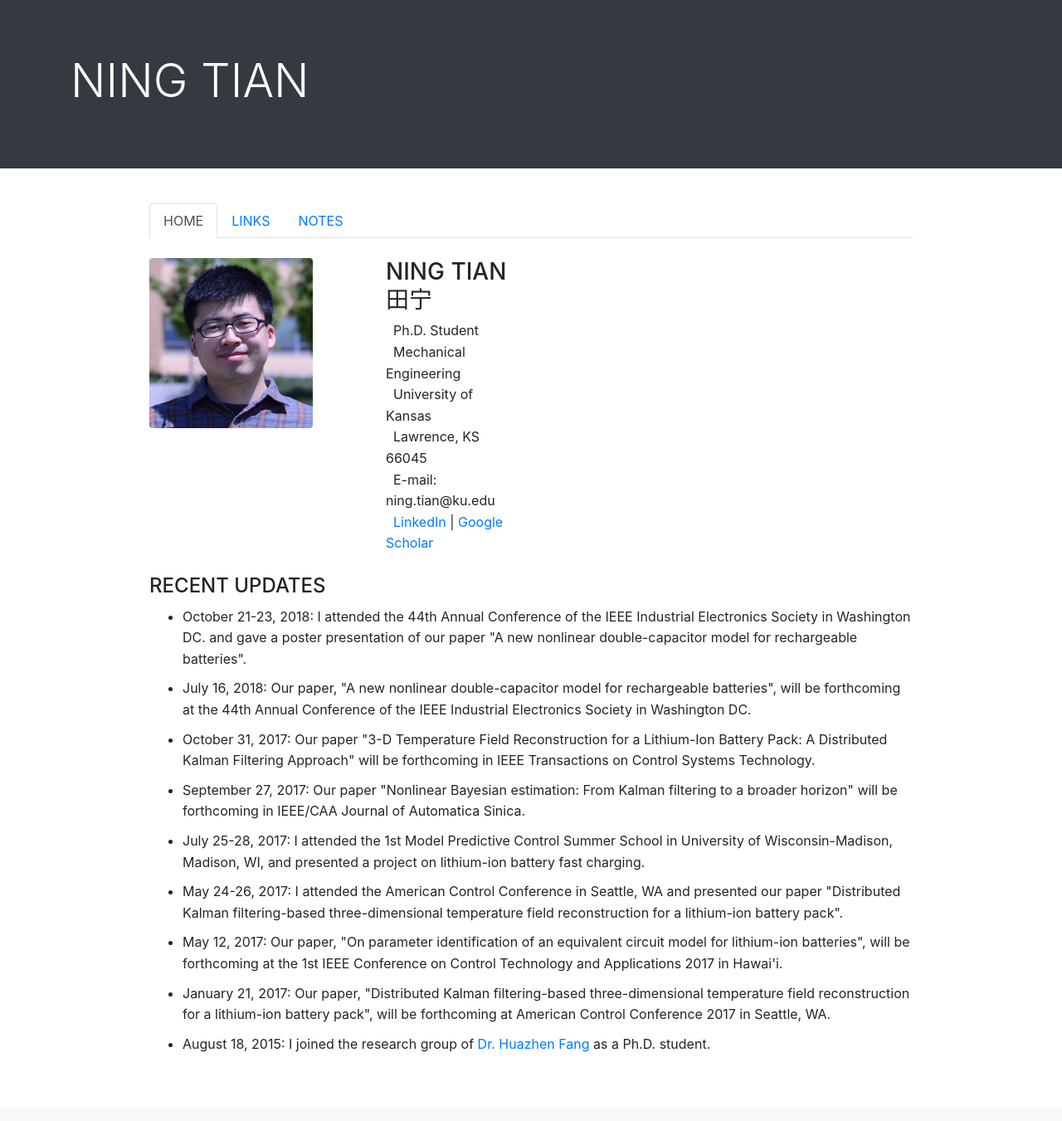
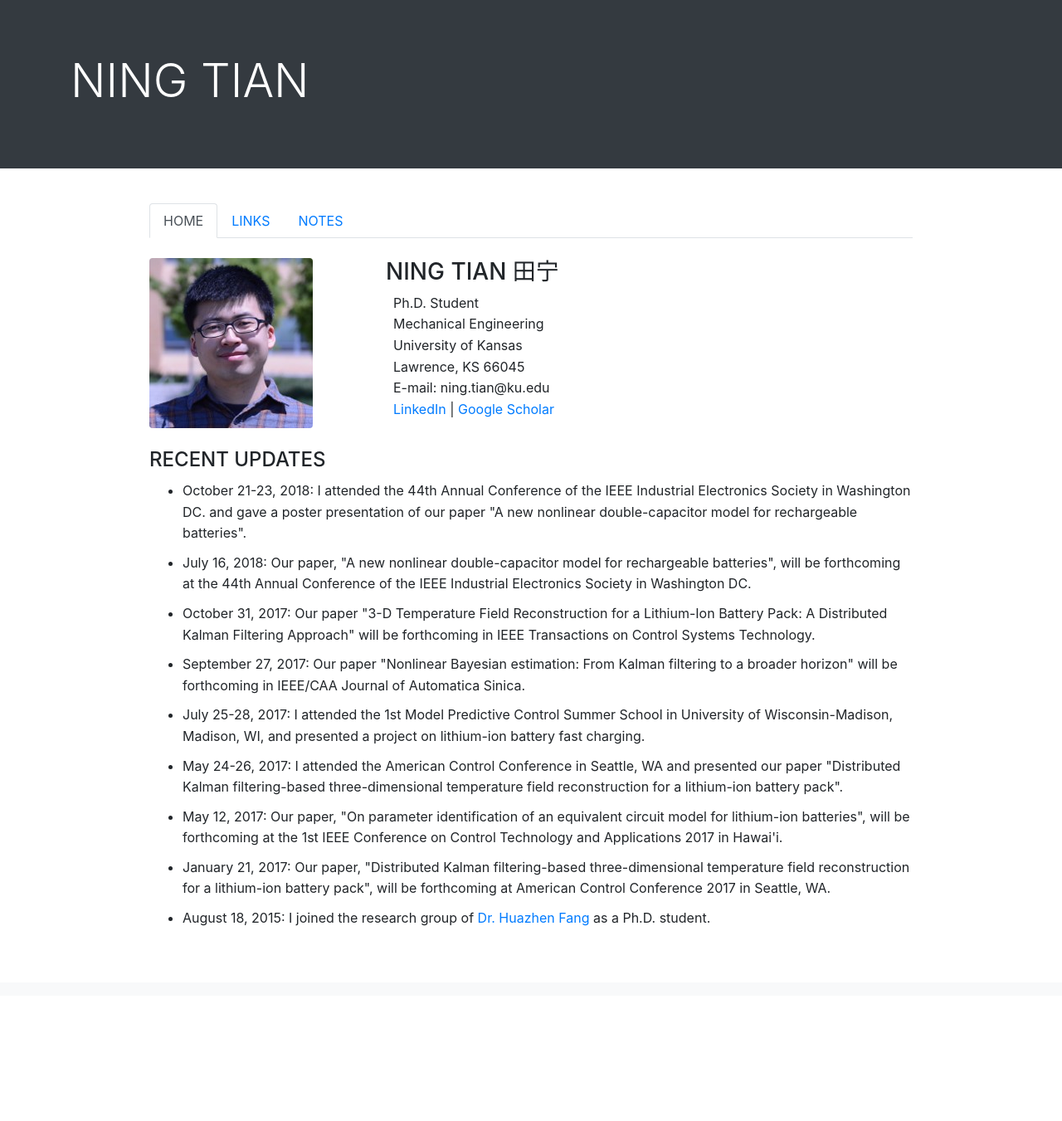
Before and after one commit to ningtian/ningtian.github.io, a Jekyll site: the page index.html, which Jekyll copies as it is, in a window 1280 px wide. Shown: the whole page at 83% size. Built offline with Jekyll 4.4.1, drawn with Linux system fonts in a browser that asks for light colours; after the commit the page ends 1200 px from its top, so only the background shows below that.

Commit message:
Update index.html

```diff
--- a/index.html
+++ b/index.html
@@ -56,7 +56,7 @@
 	<div class="col-3"> <!-- the second column-->
 	<img src="/img/Picture11.jpg" class="rounded" alt="Portrait">
 	</div>
-	<div class="col-2">  <!-- the third column-->
+	<div class="col-3">  <!-- the third column-->
 	<div class="a">
 	<h3>NING TIAN 田宁</h3>
 	&nbsp  Ph.D. Student<br>
@@ -67,7 +67,7 @@
 	&nbsp  <a href="https://www.linkedin.com/in/ning-tian-0aa4a6113/">LinkedIn</a> | <a href="https://scholar.google.com/citations?user=BHRe3uoAAAAJ&hl=en">Google Scholar</a><br>
         </div>
 	</div>
-	<div class="col-6"></div> <!-- the fourth column-->
+	<div class="col-5"></div> <!-- the fourth column-->
 	</div> <!-- ebd of <div class="row"> -->
 
 	<br>
```
